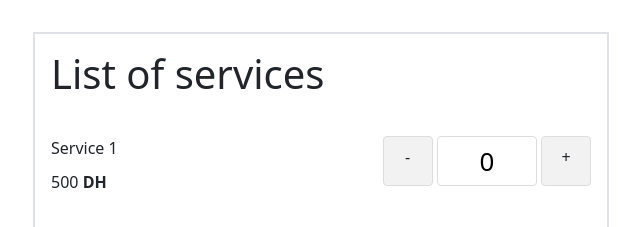
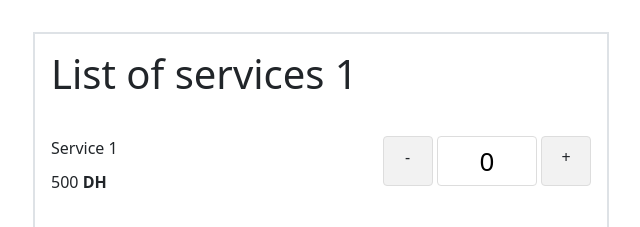
Before and after one commit to halaBaSa/simulator, a plain HTML site: page index.html in a window 1280 px wide. Shown: the top 227 px of the page, 319-959 px from the left. Drawn offline with nearby package versions, Linux system fonts and the light colour scheme.

Commit message:
test vercel

```diff
--- a/index.html
+++ b/index.html
@@ -15,7 +15,7 @@
     <div class="row m-2">
         <div class="col-6 m-2">
             <div class="m-3 p-3 border border-2">
-                <h1>List of services</h1>
+                <h1>List of services 1</h1>
                 <div class="service off">
                     <div class="prix">
                         <span>Service 1</span>
```
